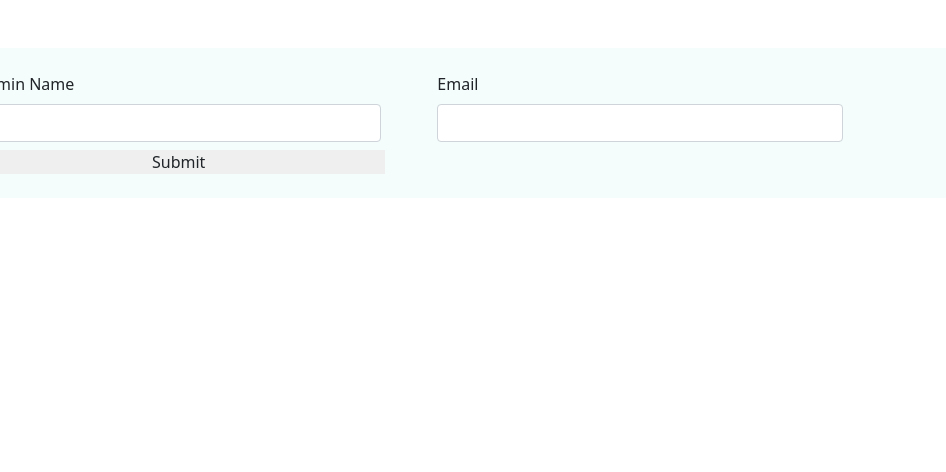
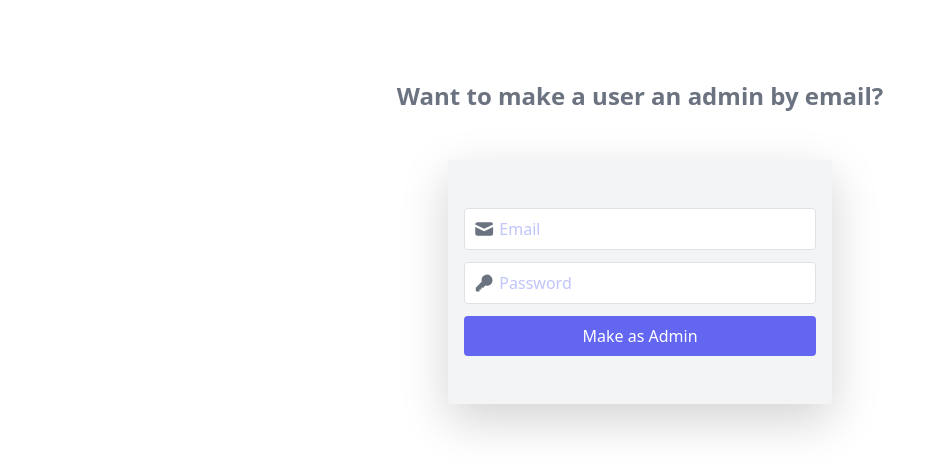
Before and after one commit to reazul7/retro-blog-client, a React (Create React App) app: page /addAdmin in a window 1280 px wide. Shown: the top 472 px of the page, without its empty margins (0-946 px from the left). Built offline with nearby package versions, Linux system fonts and the light colour scheme.

Commit message:
addAdmin design chnage

```diff
--- a/src/components/Admin/AddAdmin.js
+++ b/src/components/Admin/AddAdmin.js
@@ -1,4 +1,4 @@
-import React from 'react'
+import React from "react";
 import { useForm } from "react-hook-form";
 
 function AddAdmin() {
@@ -17,47 +17,66 @@ function AddAdmin() {
     //     });
   };
   return (
-        <div className="container-fluid row">
-
-        <div
-            className="col-md-9 p-4 pr-5 me-5 mt-5 container"
-            style={{
-                position: "absolute",
-                right: 0,
-                backgroundColor: "#F4FDFB",
-            }}
+    <div>
+        <h1 className="text-center pt-20 pb-12 text-2xl font-bold text-gray-500">Want to make a user an admin by email?</h1>
+      <form
+        onSubmit={handleSubmit(onSubmit)}
+        action=""
+        class="max-w-sm bg-gray-100 px-3 py-5 rounded shadow-lg my-10 m-auto"
       >
-            <form onSubmit={handleSubmit(onSubmit)} class="row g-2">
-                <div class="col-md-4  me-5">
-                    <label for="inputname" class="form-label">
-                        Admin Name
-                    </label>
-                    <input
-                        name="name"
-                        {...register("name")}
-                        type="text"
-                        class="form-control"
-                        id="name"
-                    />
-                </div>
-
-                <div class="col-md-4">
-                    <label for="inputWight" class="form-label">
-                        Email
-                    </label>
+        <div class="flex flex-col space-y-3">
+          {/* email field */}
+          <div class="flex items-center bg-white border border-gray-100 rounded px-2">
+            <svg
+              fill="currentColor"
+              viewBox="0 0 20 20"
+              class="h-6 text-gray-500 m-0 mr-1"
+            >
+              <path d="M2.003 5.884L10 9.882l7.997-3.998A2 2 0 0016 4H4a2 2 0 00-1.997 1.884z"></path>
+              <path d="M18 8.118l-8 4-8-4V14a2 2 0 002 2h12a2 2 0 002-2V8.118z"></path>
+            </svg>
             <input
               name="email"
               {...register("email")}
               type="email"
-                        class="form-control"
+              placeholder="Email"
+              class="w-full py-2 px-1 placeholder-indigo-400 outline-none placeholder-opacity-50"
+              autocomplete="off"
             />
           </div>
-
-                <input type="submit" class="col-md-4" />
+          {/* password field */}
+          <div class="flex items-center bg-white border border-gray-100 rounded px-2">
+            <svg
+              fill="currentColor"
+              viewBox="0 0 24 24"
+              class="h-6 text-gray-500 m-0 mr-1"
+            >
+              <path
+                strokeLinecap="round"
+                strokeLinejoin="round"
+                strokeWidth={2}
+                d="M15 7a2 2 0 012 2m4 0a6 6 0 01-7.743 5.743L11 17H9v2H7v2H4a1 1 0 01-1-1v-2.586a1 1 0 01.293-.707l5.964-5.964A6 6 0 1121 9z"
+              />
+            </svg>
+            <input
+              name="password"
+              {...register("password")}
+              type="password"
+              placeholder="Password"
+              class="w-full py-2 px-1 placeholder-indigo-400 outline-none placeholder-opacity-50"
+              autocomplete="off"
+            />
+          </div>
+          <button
+            type="submit"
+            class="text-white bg-indigo-500 px-4 py-2 rounded"
+          >
+            Make as Admin
+          </button>
+        </div>
       </form>
     </div>
-    </div>
-    )
+  );
 }
 
 export default AddAdmin;
--- a/src/components/Admin/AddBlog.js
+++ b/src/components/Admin/AddBlog.js
@@ -1,52 +1,50 @@
-import React, {useState } from 'react';
+import React, { useState } from "react";
 import axios from "axios";
 import { useForm } from "react-hook-form";
-import { CKEditor } from '@ckeditor/ckeditor5-react';
-import ClassicEditor from '@ckeditor/ckeditor5-build-classic';
+import { CKEditor } from "@ckeditor/ckeditor5-react";
+import ClassicEditor from "@ckeditor/ckeditor5-build-classic";
 
 const AddBlog = () => {
-    const { register, handleSubmit,formState: { errors }} = useForm();
+  const {
+    register,
+    handleSubmit,
+    formState: { errors },
+  } = useForm();
   const [imageURL, setImageURL] = useState(null);
-    const [value, setValue] = useState('');
-
-
+  const [value, setValue] = useState("");
 
   const handleOnChange = (e, editor) => {
     // console.log(editor.getData());
 
-        const data = editor.getData()
-        setValue(data)
-    }
+    const data = editor.getData();
+    setValue(data);
+  };
 
-
-
-const onSubmit = data => {
+  const onSubmit = (data) => {
     // console.log(data)
     const eventdata = {
       title: data.title,
       // blog: data.blog,
       Author: data.Author,
       email: data.email,
-        value:value,
+      value: value,
       imageURL: imageURL,
       date: new Date().toDateString(),
-        time: new Date().setHours(24)
-    }
-    console.log(eventdata)
+      time: new Date().setHours(24),
+    };
+    console.log(eventdata);
     const url = `http://localhost:5000/addingBlog`;
     fetch(url, {
       method: "POST",
       headers: {
-            'content-type':"application/json"
+        "content-type": "application/json",
       },
-        body:JSON.stringify(eventdata)
-    })
-    .then((result) => {
+      body: JSON.stringify(eventdata),
+    }).then((result) => {
       if (result) {
-            alert('Succefully add a blog')
+        alert("Succefully add a blog");
       }
-
-    })
+    });
   };
 
   const handleImageUpload = (event) => {
@@ -66,12 +64,10 @@ const onSubmit = data => {
       });
   };
   return (
-        <div>
-           <div >
-
-            <div class="container m-5">
+    <div class="pt-14">
+      <div class="max-w-6xl bg-gray-100 px-3 py-5 rounded shadow-lg my-10 m-auto">
         <form onSubmit={handleSubmit(onSubmit)}>
-            <div class="mb-3 col-md-9 mx-auto">
+          <div class="mb-3 col-md-9 m-auto">
             <label for="exampleFormControlInput1" class="form-label">
               Title
             </label>
@@ -98,7 +94,7 @@ const onSubmit = data => {
                         // style={{height:"400px"}}
                 ></textarea> */}
 
-                        <CKEditor editor={ClassicEditor}  onChange={handleOnChange}/>
+            <CKEditor editor={ClassicEditor} onChange={handleOnChange} />
           </div>
           <br />
           <div class="mb-3 col-md-9 mx-auto">
@@ -115,7 +111,7 @@ const onSubmit = data => {
             {errors.Author && <span>This field is required</span>}
           </div>
           <br />
-                <div class="row " style={{marginLeft:"20%"}}>
+          <div class="row " style={{ marginLeft: "20%" }}>
             <div class="col-md-4">
               <label for="inputPhoto" class="form-label">
                 Add Photo
@@ -143,13 +139,16 @@ const onSubmit = data => {
             </div>
           </div>
           <br />
-                <div class="mx-auto" style={{width: "200px"}}>
+          <div class="mx-auto" style={{ width: "200px" }}>
             {/* <input class="mx-auto" type="submit" /> */}
-                    <button class="border border-indigo-500 bg-indigo-500 text-white rounded-md px-4 py-2 m-2 transition duration-500 ease select-none hover:bg-indigo-600 focus:outline-none focus:shadow-outline" type="submit">Save and Publish </button>
+            <button
+              class="border border-indigo-500 bg-indigo-500 text-white rounded-md px-4 py-2 m-2 transition duration-500 ease select-none hover:bg-indigo-600 focus:outline-none focus:shadow-outline"
+              type="submit"
+            >
+              Save and Publish{" "}
+            </button>
           </div>
         </form>
-            </div>
-
       </div>
     </div>
   );
--- a/src/components/Login/Login.js
+++ b/src/components/Login/Login.js
@@ -157,7 +157,7 @@ function Login() {
                 {/* <div class="mx-auto">
                     <img src="http://themesitem.com/demos/html/jobortunity/jobortunity/images/home-page-logo.png"class="mx-auto"alt="" /></div> */}
 
-            <div class="row g-3">
+            <div class="row g-3 ">
                 <Form onSubmit={handleSubmit}>
                     <h1 class="mt-5">
                         {newUser ? <h5>create an account</h5> : <h5>Log In</h5>}
```
Lines whose indentation alone changed are shown as unchanged.
